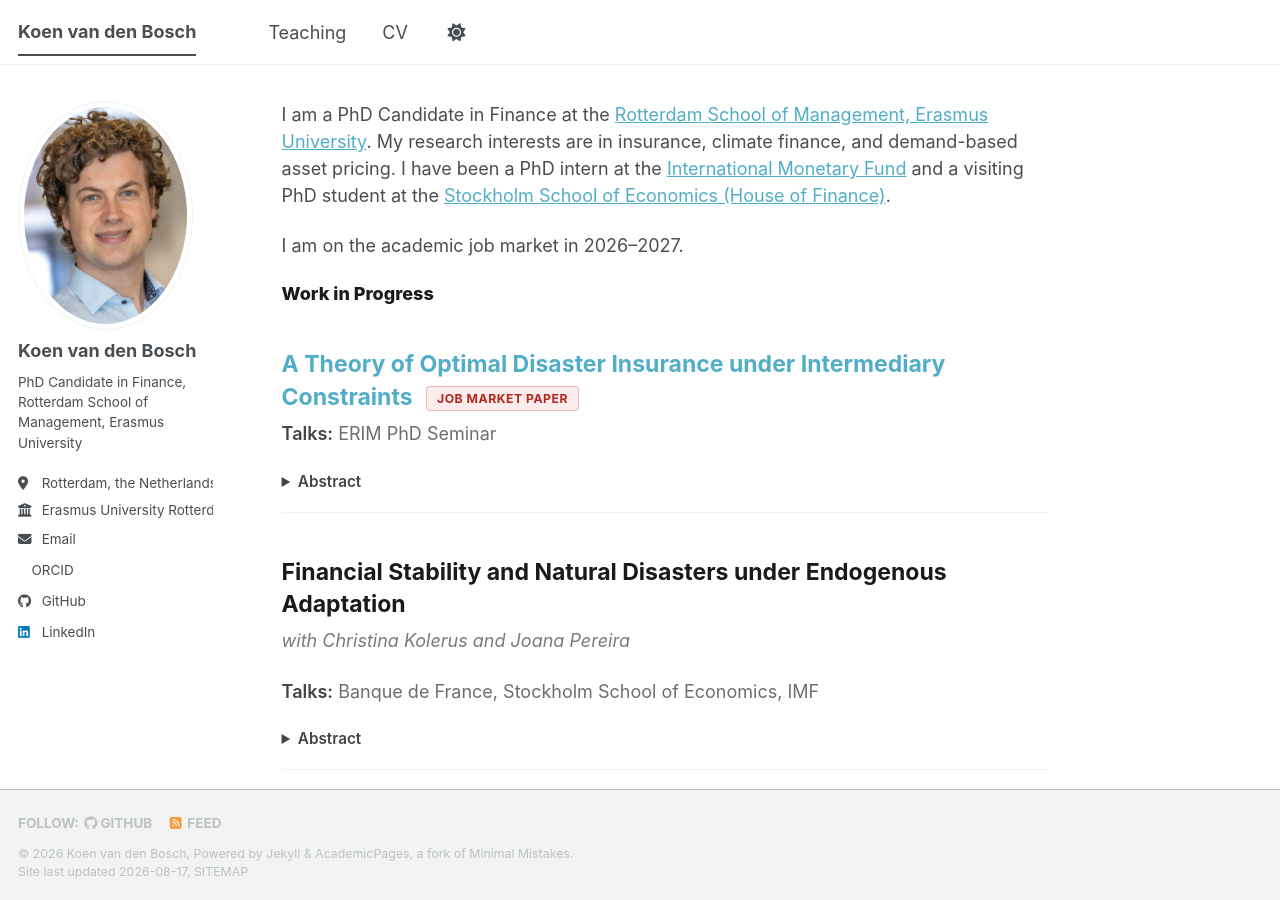
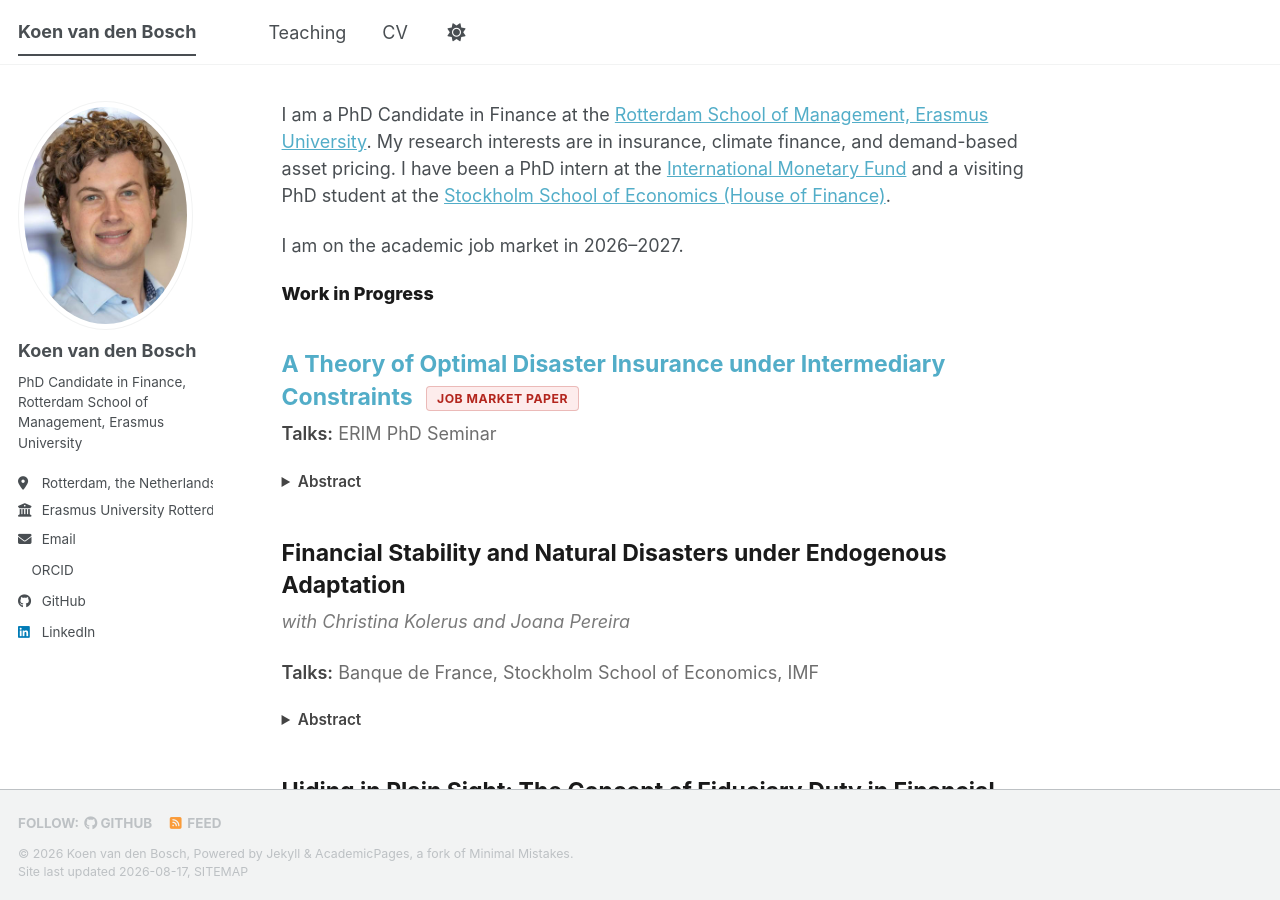
Before and after one commit to koenbosch/https-koenvandenbosch.github.io-, a Jekyll site: the page built from _pages/about.md, in a window 1280 px wide and 900 px high. Built offline with Jekyll 4.4.1, drawn with Linux system fonts in a browser that asks for light colours; a style sheet for code colours, icons or effects is not loaded.

Commit message:
Update about.md

```diff
--- a/_pages/about.md
+++ b/_pages/about.md
@@ -28,8 +28,6 @@ Work in Progress
 </div>
 </details>
 
-<hr class="paper-divider">
-
 #### Financial Stability and Natural Disasters under Endogenous Adaptation
 {: .paper-title}
 
@@ -45,8 +43,6 @@ Work in Progress
 <p>We examine the effect of natural disasters (ND) on financial stability in insurance and mortgage markets when household adaptation is endogenous to changing financial conditions. We first empirically establish that ND reduce insurers' and banks' solvency and profitability metrics, although the effects for banks are small. Using a novel instrument based on reinsurance market shocks, we show that the sensitivity of bank financials to ND rises with the size of the insurance gap, revealing interaction effects. Using a structural model with heterogeneous households, we then analyze how the responses of banks and insurers following ND dynamically shape moral hazard and credit constraints, affecting investment in physical resilience against ND and therefore long-run financial stability. Consistent with the empirical results, disaster-driven default rates increase when insurance gaps grow. Yet, endogenous household adaptation substantially lowers the long-run financial consequences of ND relative to the counterfactual of no adaptation. We further illustrate the implications of moral hazard and credit constraints for the optimal mix between insurance- and adaptation subsidies when the aim is to reduce defaults.</p>
 </div>
 </details>
-
-<hr class="paper-divider">
 
 #### Hiding in Plain Sight: The Concept of Fiduciary Duty in Financial Economics <span class="paper-tag muted">Draft available upon request</span>
 {: .paper-title}
```
